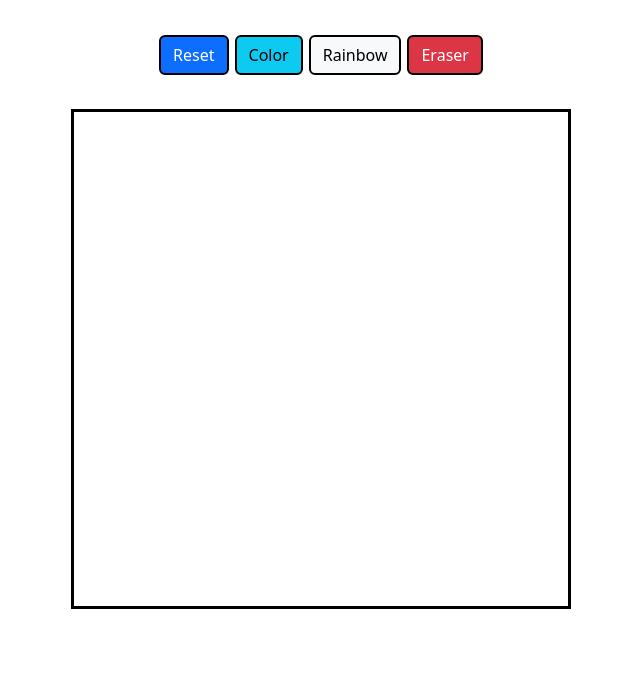
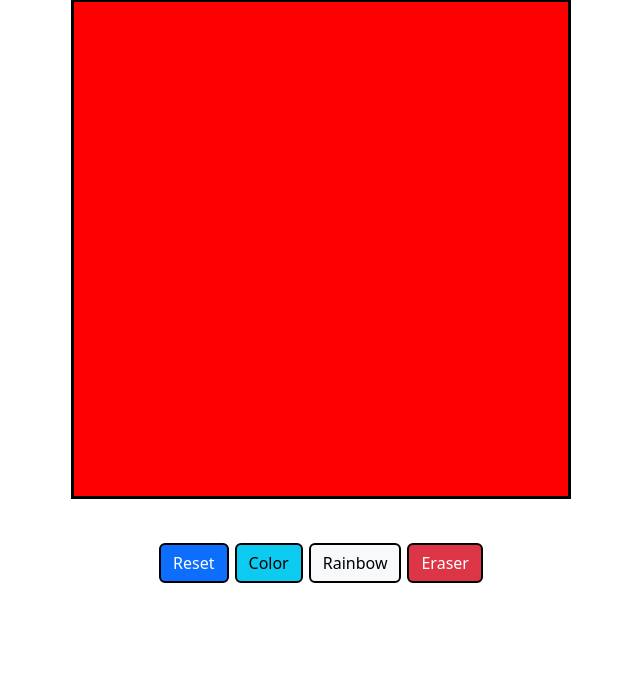
Before and after one commit to scha4/etch-sketch, a plain HTML site: page index.html in a window 1280 px wide. Shown: the part 107-800 px from the top of the page, without its empty margins (319-959 px from the left). Drawn offline with nearby package versions, Linux system fonts and the light colour scheme.

Commit message:
added grid

```diff
--- a/index.html
+++ b/index.html
@@ -16,13 +16,14 @@
   </head>
   <body>
     <h1>ETCH-A-SKETCH</h1>
+
+    <div class="container"></div>
     <div class="buttons">
       <button class="btn btn-primary">Reset</button>
       <button class="btn btn-info">Color</button>
       <button class="btn btn-light">Rainbow</button>
       <button class="btn btn-danger">Eraser</button>
     </div>
-    <div class="container"></div>
 
     <script src="script.js"></script>
   </body>
--- a/script.js
+++ b/script.js
@@ -0,0 +1,17 @@
+document.addEventListener("DOMContentLoaded", function () {
+  createBoard(32);
+});
+
+function createBoard(size) {
+  let board = document.querySelector(".container");
+  board.style.gridTemplateColumns = `repeat(${size}, 1fr)`;
+  board.style.gridTemplateRows = `repeat(${size}, 1fr)`;
+
+  let numDivs = size * size;
+
+  for (let i = 0; i < numDivs; i++) {
+    let div = document.createElement("div");
+    div.style.backgroundColor = "red";
+    board.insertAdjacentElement("beforeend", div);
+  }
+}
--- a/styles.css
+++ b/styles.css
@@ -23,4 +23,6 @@ h1 {
   height: 500px;
   display: grid;
   border: 3px solid black;
+  padding-left: 0;
+  padding-right: 0;
 }
```
